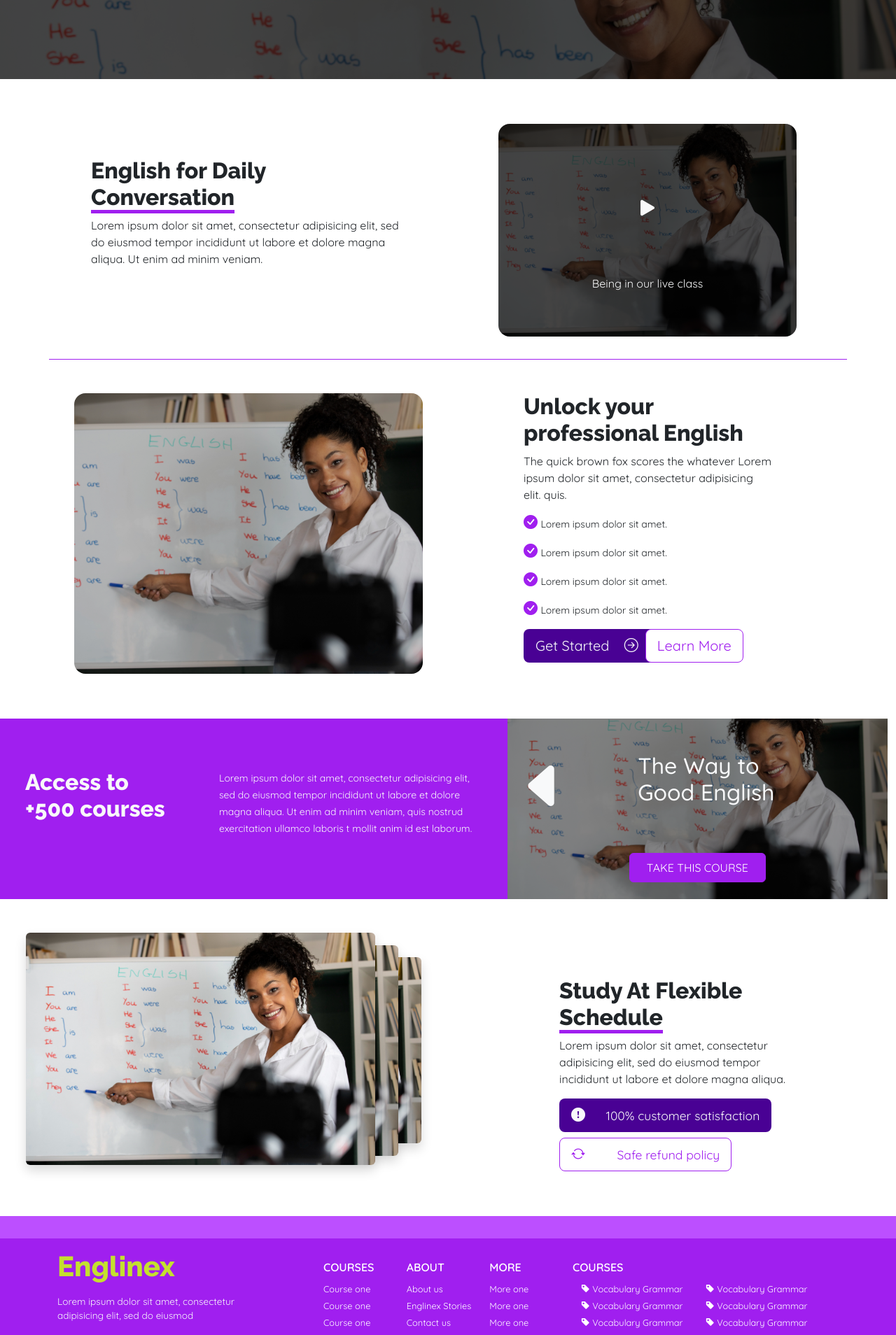
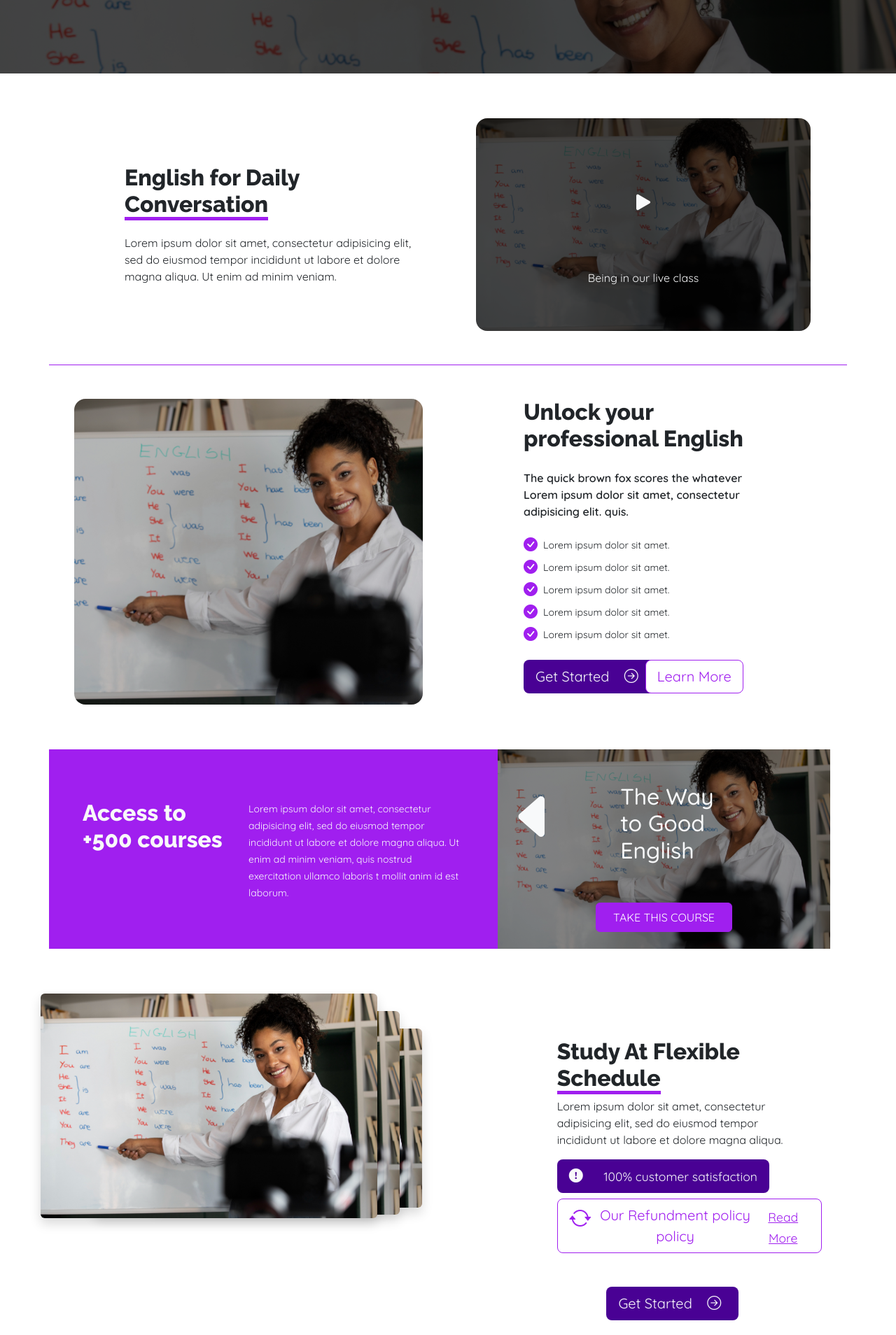
Before and after one commit to MERCURY-TECH/englinex.com-LMS, a Vue app in the folder ui/: page / in a window 1280 px wide. Shown: the part 360-2268 px from the top of the page at 70% size. Built offline with nearby package versions, Linux system fonts and the light colour scheme; what @ckeditor/ckeditor5-vue would draw is missing.

Commit message:
modified the home page

```diff
--- a/ui/src/views/HomePage.vue
+++ b/ui/src/views/HomePage.vue
@@ -4,25 +4,30 @@
       <div class="container">
         <div class="row px-md-5">
           <div class="col-md-6 p-5">
-            <p class="h1 px-md-4 text-light" style="font-family: 'Raleway', sans-serif;">Speak English Just Like a Native</p>
+            <!-- <p class="h1 px-md-4 text-light" style="font-family: 'Raleway', sans-serif;">Speak English Just Like a Native</p> -->
+            <span class="h1 px-md-4 text-light" style="font-family: 'Raleway', sans-serif;">Speak English Just</span> <br>
+            <span class="h1 px-md-4 text-light" style="font-family: 'Raleway', sans-serif;"> Like a Native</span>
             <p class="px-md-4 text-light">Lorem ipsum dolor sit amet, consectetur adipisicing elit, sed do eiusmod
             tempor incididunt ut labore et dolore magna aliqua.</p>
           </div>
-          <div class="col-md-6 py-5 ps-md-5">
-            <a class="btn primary-button m-5 px-5 py-3">GET STARTED</a>
+          <div class="col-md-6 pt-md-5 pb-3">
+            <div class="d-flex align-items-center justify-content-center pt-md-5">
+              <a class="btn primary-button  px-md-5 py-md-3 p-2">GET STARTED</a>
+            </div>
           </div>
         </div>
       </div>
     </section>
     <section class="p-md-3 pt-5">
       <div class="container">
-        <div class="row pt-md-5">
-          <div class="col-md-6">
-            <p class="h2 px-md-5 pt-md-5" style="font-family: 'Raleway', sans-serif;">English for Daily <span style="border-bottom: 5px solid #A01FEF;">Conversation</span></p>
-            <p class="px-md-5">Lorem ipsum dolor sit amet, consectetur adipisicing elit, sed do eiusmod
+        <div class="d-flex flex-column flex-md-row align-items-center justify-conten-between pt-md-5">
+          <div class="col-md-6 ps-md-5">
+            <span class="h2 ps-md-5" style="font-family: 'Raleway', sans-serif;">English for Daily</span> <br>
+            <span class="h2 ms-md-5 pt-md-5" style="font-family: 'Raleway', sans-serif; border-bottom: 5px solid #A01FEF;"> Conversation</span>
+            <p class="px-md-5 mt-4">Lorem ipsum dolor sit amet, consectetur adipisicing elit, sed do eiusmod
             tempor incididunt ut labore et dolore magna aliqua. Ut enim ad minim veniam.</p>
           </div>
-          <div class="col-md-6 px-md-5">
+          <div class="col-md-6 px-md-3 mb-3">
             <div class="rounded-4 p-5 file-drag mx-md-4 text-center text-light" style="background-color: rgba(0, 0, 0, 0.7); background-blend-mode: multiply; background-position: center; background-size: cover;">
               <p class="h1 p-5 text-light"><i class="bi-play-fill"></i></p>
               <p class="text-light pt-3">Being in our live class</p>
@@ -39,32 +44,22 @@
             </div>
           </div>
           <div class="col-md-6">
-            <p class="h2 px-md-5 mx-md-5" style="font-family: 'Raleway', sans-serif;">Unlock your professional English</p>
-            <p class="px-md-5 mx-md-5">The quick brown fox scores the whatever Lorem ipsum dolor sit amet, consectetur adipisicing elit.
+            <span class="h2 px-md-5 mx-md-5" style="font-family: 'Raleway', sans-serif;">Unlock your</span> <br>
+            <span class="h2 px-md-5 mx-md-5" style="font-family: 'Raleway', sans-serif;"> professional English</span>
+            <p class="px-md-5 mx-md-5 my-4 fw-bold">The quick brown fox scores the whatever Lorem ipsum dolor sit amet, consectetur adipisicing elit.
             quis.</p>
 
-            <p class="px-md-5 mx-md-5">
-              <span class="primary-text h5">
-                <i class="bi-check-circle-fill"></i>
-              </span> <small>Lorem ipsum dolor sit amet.</small>
-            </p>
-            <p class="px-md-5 mx-md-5">
-              <span class="primary-text h5">
-                <i class="bi-check-circle-fill"></i>
-              </span> <small>Lorem ipsum dolor sit amet.</small>
-            </p>
-            <p class="px-md-5 mx-md-5">
-              <span class="primary-text h5">
-                <i class="bi-check-circle-fill"></i>
-              </span> <small>Lorem ipsum dolor sit amet.</small>
-            </p>
-            <p class="px-md-5 mx-md-5">
-              <span class="primary-text h5">
-                <i class="bi-check-circle-fill"></i>
-              </span> <small>Lorem ipsum dolor sit amet.</small>
-            </p>
+            <div v-for="i in 5" :key="i" class="d-flex align-items-center px-md-5 mx-md-5">
+             <span class="h5">
+              <i class="bi-check-circle-fill me-2 primary-text"></i>
+             </span>
+             <span style="margin-top: -10px;">
+              <small>Lorem ipsum dolor sit amet.</small>
+             </span>
+            </div>
 
-            <p class="px-md-5 mx-md-5">
+
+            <p class="px-md-5 mx-md-5 mt-3">
               <a href="" class="btn btn-lg text-light" style="background: #490194; z-index: 122;">Get Started <i class="bi-arrow-right-circle ms-3 me-2"></i></a>
               <a href="" class="btn btn-lg btn-light primary-text primary-border px-3" style="margin-left: -15px; background: #fff;">Learn More</a>
             </p>
@@ -72,7 +67,7 @@
         </div>
       </div>
     </section>
-    <section class="" style="overflow: hidden;">
+    <section class="container" style="overflow: hidden;">
       <div class="row">
         <div class="col-md-7 row p-5 " style="background: #A01FEF;">
           <div class="col-md-5 pt-4">
@@ -91,7 +86,7 @@
                 <i class="bi-caret-left-fill"></i>
               </span>
             </div>
-            <div class="col-9 px-5"><p class="h2 text-light px-5 ">The Way to Good English</p></div>
+            <div class="col-9 px-md-5"><p class="h2 text-light px-5 mt-3 mt-md-0">The Way to Good English</p></div>
             <div class="col-12 text-center">
               <a class="btn primary-button px-4 py-2 mt-5 mb-4">TAKE THIS COURSE</a>
             </div>
@@ -99,10 +94,10 @@
         </div>
       </div>
     </section>
-    <section class="p-md-5">
+    <section class="p-md-5 mt-3 mt-md-3">
       <div class="container">
-        <div class="row">
-          <div class="col-md-7" style="position: relative;">
+        <div class="row mx-2">
+          <div class=" col-12 col-md-7" style="position: relative;">
             <div class="" style="z-index: 155; position: absolute; width: 75%; right: 30%">
               <img class="shadow rounded-2 w-100"  src="@/assets/woman-teaching.jpg" />
             </div>
@@ -113,16 +108,30 @@
               <img class="shadow rounded-2 w-100" src="@/assets/woman-teaching.jpg" />
             </div>
           </div>
-          <div class="col-md-5 p-3">
-            <p class="h2 px-md-5 pt-md-5 text-start" style="font-family: 'Raleway', sans-serif;">Study At Flexible <br><span style="border-bottom: 5px solid #A01FEF;">Schedule</span></p>
+          <div class=" col-12 col-md-5 p-3 mt-5 mt-md-0">
+            <p class="h2 px-md-5 pt-md-5 text-start mt-5 mt-md-0" style="font-family: 'Raleway', sans-serif;">Study At Flexible <br><span style="border-bottom: 5px solid #A01FEF;">Schedule</span></p>
             <p class="text-start px-md-5">Lorem ipsum dolor sit amet, consectetur adipisicing elit, sed do eiusmod tempor incididunt ut labore et dolore magna aliqua.</p>
 
             <a class="btn btn-lg text-light mx-md-5" style="background: #490194;">
               <i class="bi-exclamation-circle-fill me-4"></i> <small>100% customer satisfaction</small>
             </a>
-            <a class="btn btn-lg mt-2 mx-md-5 primary-button-outline">
-              <i class="bi-arrow-repeat me-4"></i> <small class="ms-3">Safe refund policy</small>
+            <a class="btn btn-lg mt-2  primary-button-outline d-flex align-items-end ms-5">
+             <div class="d-flex align-items-start justify-content-start">
+              <span class="h2">
+                <i class="bi-arrow-repeat me-1"></i>
+              </span>
+               <div class="">
+                <span class="">Our Refundment policy policy</span>
+               </div>
+             </div>
+             <div class="d-flex align-items-end  ms-auto" style="margin-bottom: -18px;">
+              <p> <small style="text-decoration: underline;">Read More</small> </p>
+             </div>
             </a>
+            <p class="px-md-5 mx-md-5 mt-5 text-center">
+              <a href="" class="btn btn-lg text-light" style="background: #490194; z-index: 122;">Get Started <i class="bi-arrow-right-circle ms-3 me-2"></i></a>
+
+            </p>
           </div>
         </div>
       </div>
```
